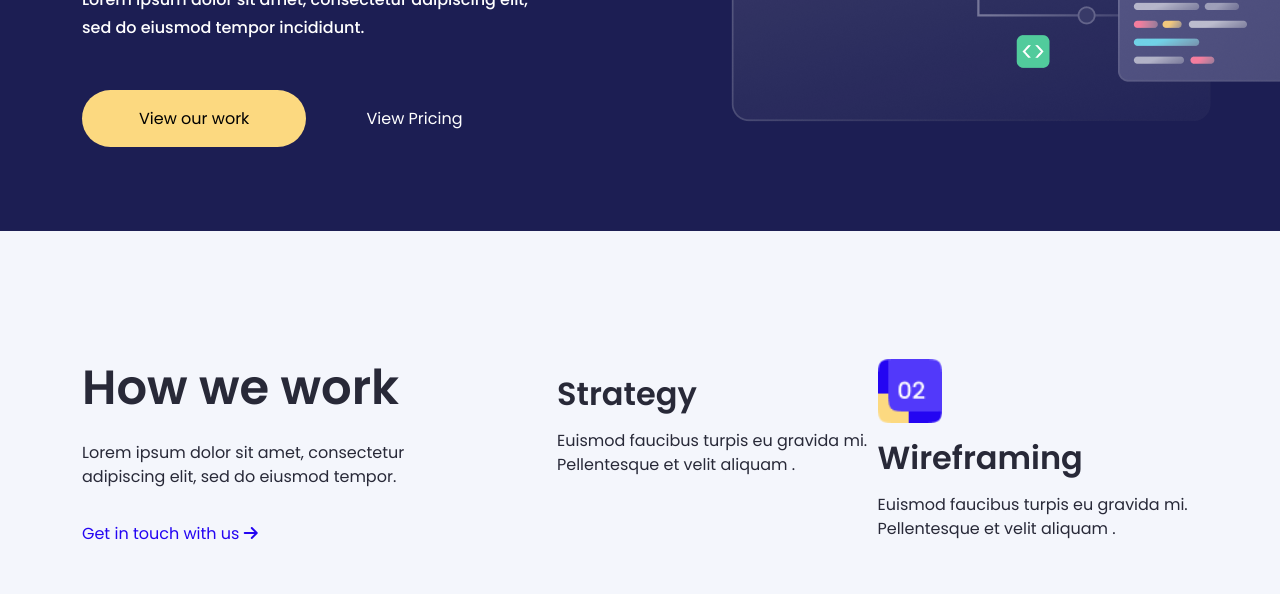
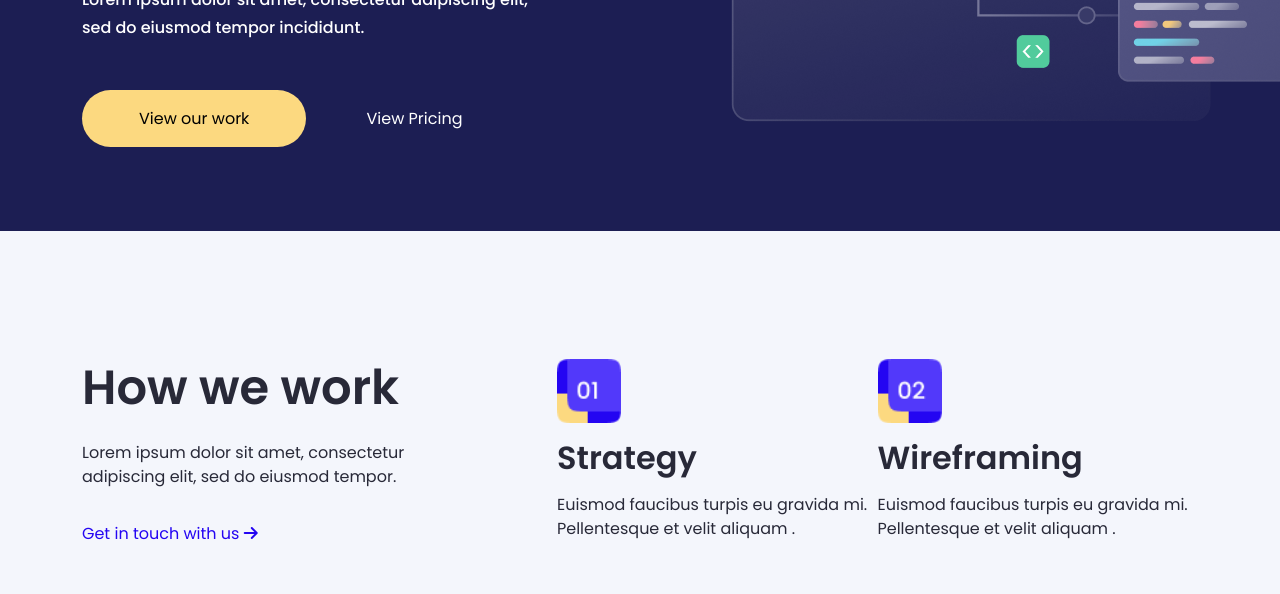
Before and after one commit to yonishussein936/finesweet, a plain HTML site: page index.html in a window 1280 px wide. Shown: the part 440-1034 px from the top of the page. Drawn offline with Linux system fonts and the light colour scheme; files whose address does not match are found by name; a web font is replaced by a local one.

Commit message:
feature part done

```diff
--- a/index.html
+++ b/index.html
@@ -104,7 +104,7 @@
           <div class="col-lg-7">
             <div class="box">
               <div class="card">
-                <img src="./images/card.png" alt="">
+                <img src="./images/pointer 1 (4).png" alt="">
                 <h4>Strategy</h4>
                 <p>Euismod faucibus turpis eu gravida mi. Pellentesque et velit aliquam .</p>
               </div>
```
Also changed, not shown: images/pointer 1 (4).png (added).
